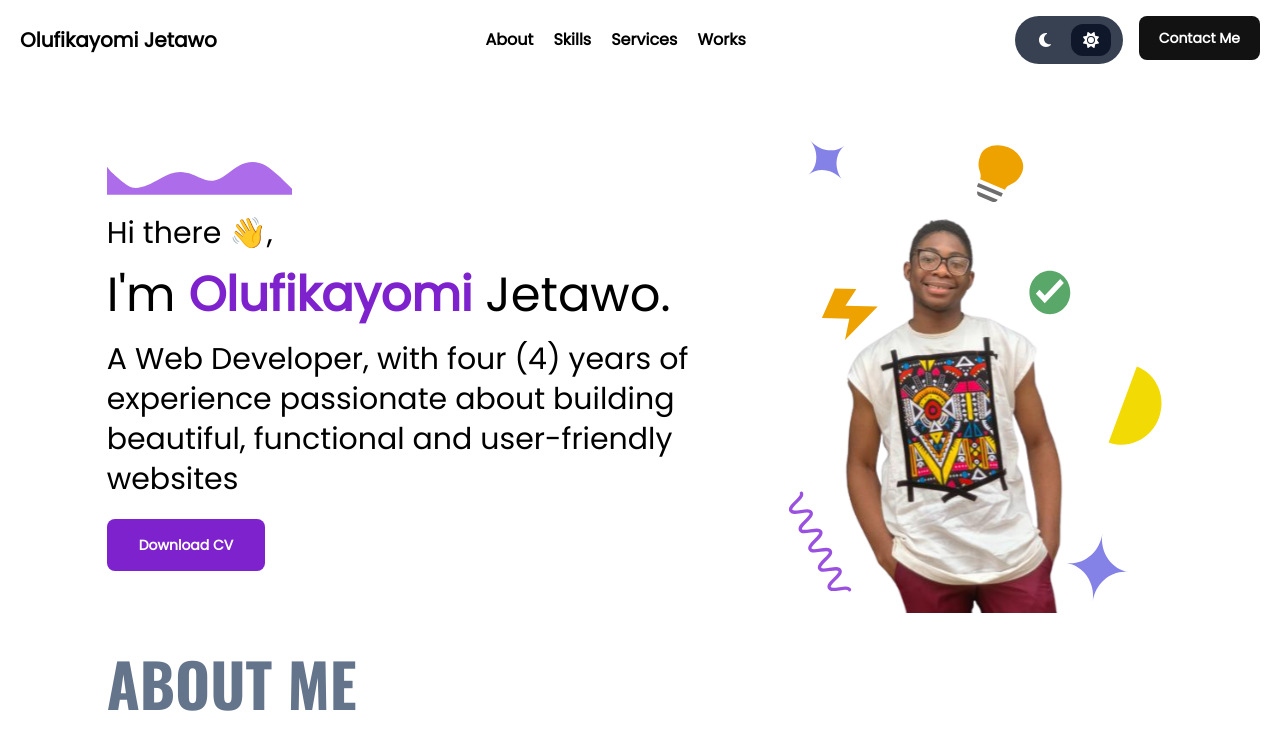
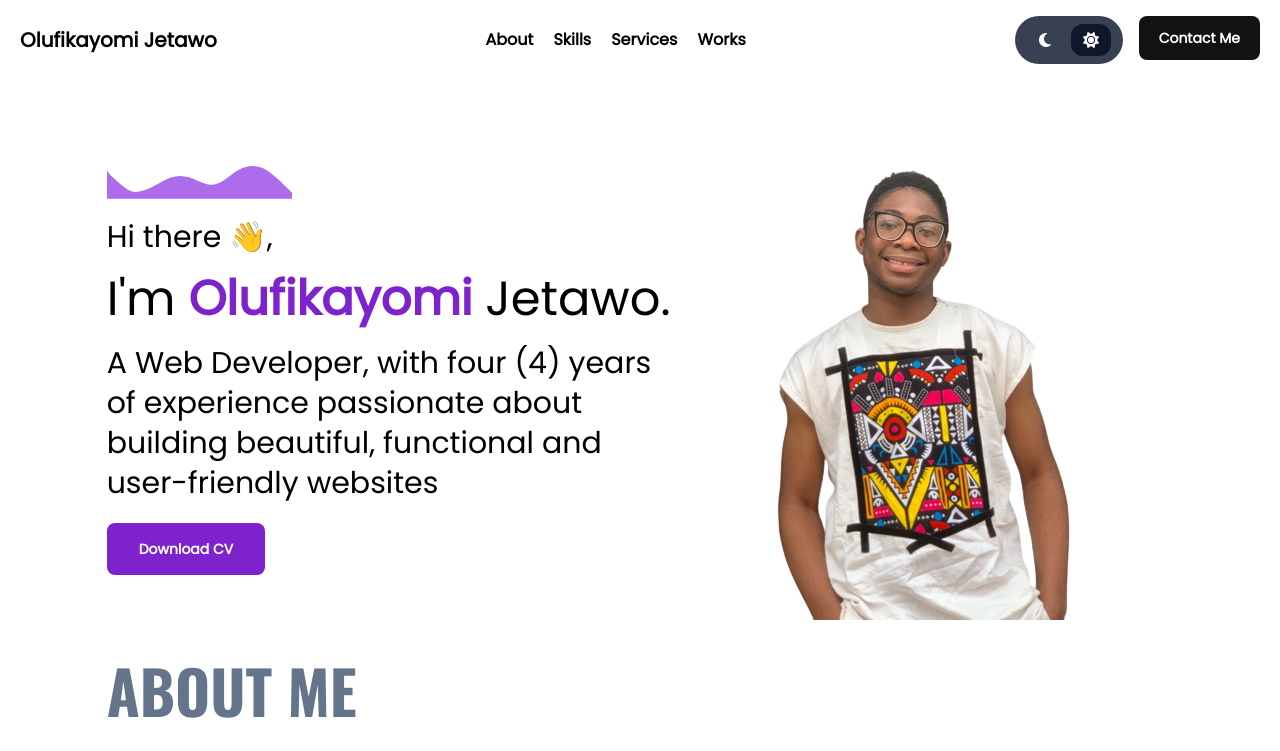
Before and after one commit to Phickayor/Portfolio, a Next.js app in the folder frontend/: page / in a window 1280 px wide. Shown: the top 751 px of the page. Built offline with nearby package versions, Linux system fonts and the light colour scheme.

Commit message:
Picture change

```diff
--- a/frontend/components/Hero.jsx
+++ b/frontend/components/Hero.jsx
@@ -10,18 +10,35 @@ export default function Hero() {
   //   Aos.init()
   // })
   return (
-    <div className="md:flex justify-between my-10">
-      <div data-aos="fade-right" data-aos-duration="1500" className="flex flex-col justify-center space-y-5 py-10">
-        <img src="/wave.svg " className='w-fit' />
-        <p className="text-3xl">Hi  there 👋,</p>
-        <h1 className="text-5xl">I'm <b className="font-semibold text-purple-700">Olufikayomi</b> Jetawo.</h1>
-        <p className="text-2xl md:text-3xl  md:leading-10">A Web Developer, with four (4) years of experience passionate about building  beautiful, functional and user-friendly websites </p>
-        <button className='font-semibold duration-300 w-fit hover:bg-gradient hover:bg-[#121212] hover:scale-105 py-4 px-8 bg-purple-700 text-sm rounded-lg text-white'>Download CV</button>
-
+    <div className="md:flex bg-opacity-20 justify-between my-10">
+      <div
+        data-aos="fade-right"
+        data-aos-duration="1500"
+        className="flex flex-col justify-center space-y-5 py-10"
+      >
+        <img src="/wave.svg " className="w-fit" />
+        <p className="text-3xl">Hi there 👋,</p>
+        <h1 className="text-5xl">
+          I'm <b className="font-semibold text-purple-700">Olufikayomi</b>{" "}
+          Jetawo.
+        </h1>
+        <p className="text-2xl md:text-3xl  md:leading-10">
+          A Web Developer, with four (4) years of experience passionate about
+          building beautiful, functional and user-friendly websites{" "}
+        </p>
+        <a href="/Fullstack Resume.pdf" download>
+          <button className="font-semibold duration-300 w-fit hover:bg-gradient hover:bg-[#121212] hover:scale-105 py-4 px-8 bg-purple-700 text-sm rounded-lg text-white">
+            Download CV
+          </button>
+        </a>
       </div>
-      <img data-aos="fade-left" data-aos-duration="1500"
-        src="/profile.svg" className="md:block hidden h-auto w-full object-cover rounded-xl" alt="Profile Pic" />
-
+      <img
+        data-aos="fade-left"
+        data-aos-duration="1500"
+        src="/me.png"
+        className="md:block hidden h-auto w-full object-cover rounded-xl"
+        alt="Profile Pic"
+      />
     </div>
   );
 }
```
Also changed, not shown: frontend/public/me.png (added).
